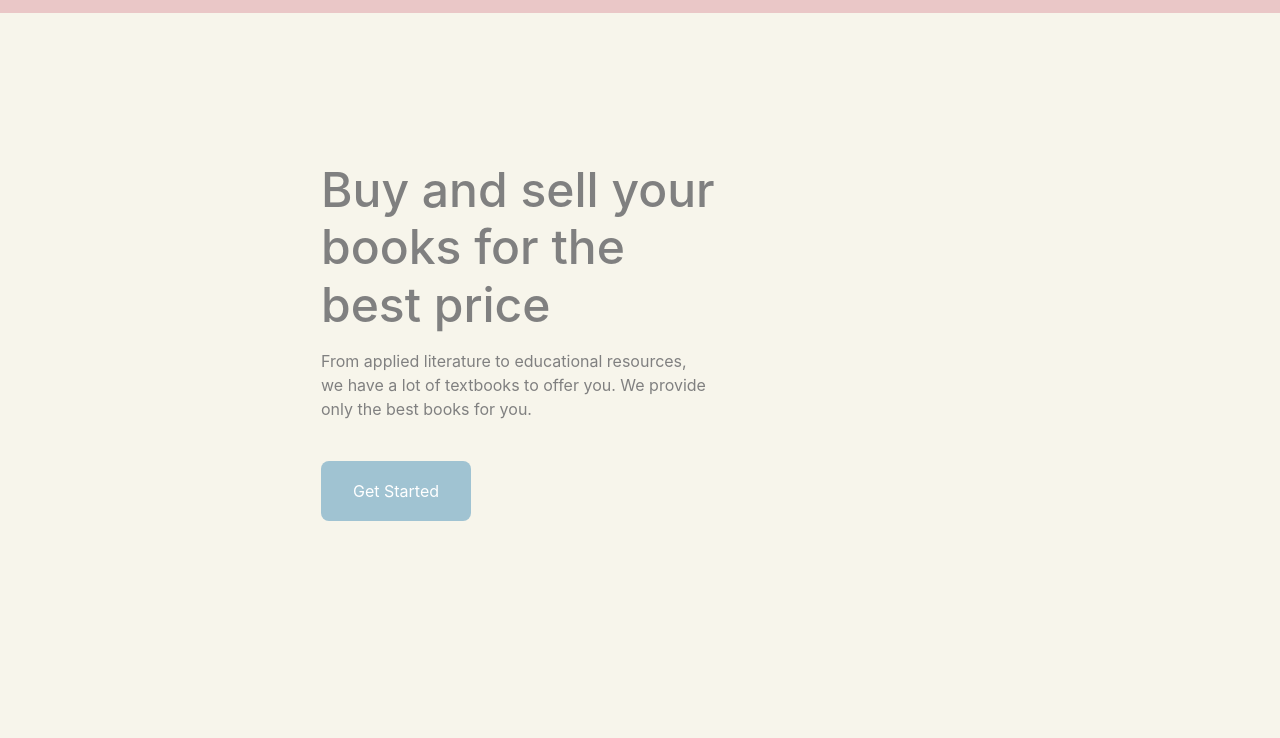
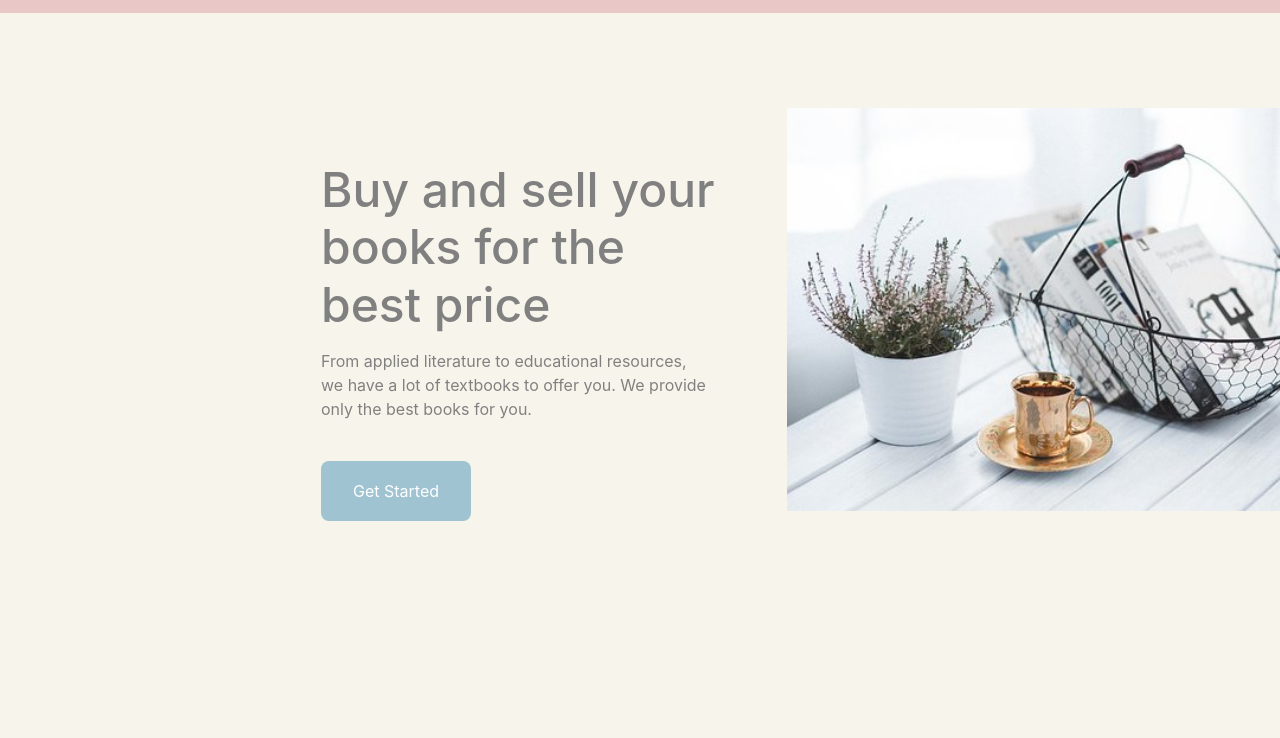
Before and after one commit to jsharma0311/bookstore, a plain HTML site: page index.html in a window 1280 px wide. Shown: the part 59-797 px from the top of the page. Drawn offline with nearby package versions, Linux system fonts and the light colour scheme.

Commit message:
Update index.html

```diff
--- a/index.html
+++ b/index.html
@@ -55,7 +55,7 @@
       <section class="home">
         <div class="home__container bd-grid" id="homepage">
           <div class="home__img">
-            <img src="assets/img/wallpaper.jpg" alt="" class="move" />
+            <img src="wallpaper.jpg" alt="" class="move" />
           </div>
           <div class="home__data">
             <h1 class="home__title">
```
